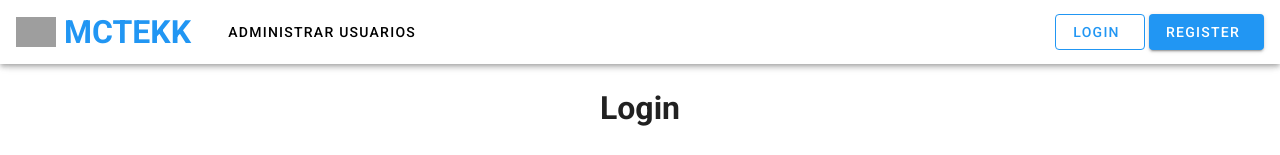
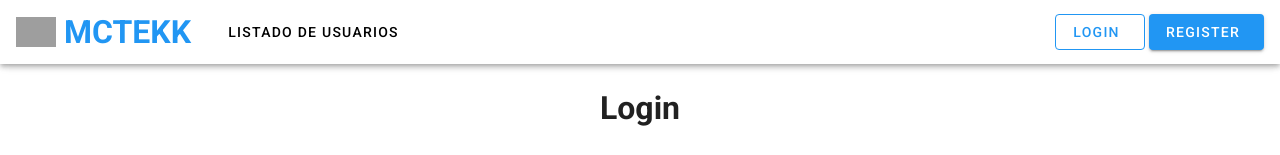
Before and after one commit to rafieltq/frontend_exsercise, a Vue app: page /login#/login in a window 1280 px wide. Shown: the top 155 px of the page. Built offline with nearby package versions, Linux system fonts and the light colour scheme; grey boxes are pictures that could not be loaded.

Commit message:
quitando logicas de debug y agregando logica de redireccionamiento

```diff
--- a/src/components/mynav.vue
+++ b/src/components/mynav.vue
@@ -12,7 +12,7 @@
         />
         <h1><span class="info--text">MCTEKK</span></h1>
       </div>
-      <v-btn class="ml-5" text @click="goto('admin')" color="black">Administrar usuarios</v-btn>
+      <v-btn class="ml-5" text @click="goto('admin')" color="black">Listado de usuarios</v-btn>
       <v-spacer></v-spacer>
       <div v-if="!isLogged">
         <v-btn @click="goto('login')" dark color="info" outlined>
@@ -39,8 +39,6 @@ export default {
   computed: {
     isLogged () {
       // eslint-disable-next-line dot-notation
-      console.log(this.$store.getters['getIsLogged'])
-      // eslint-disable-next-line dot-notation
       return this.$store.getters['getIsLogged']
     }
   },
```
